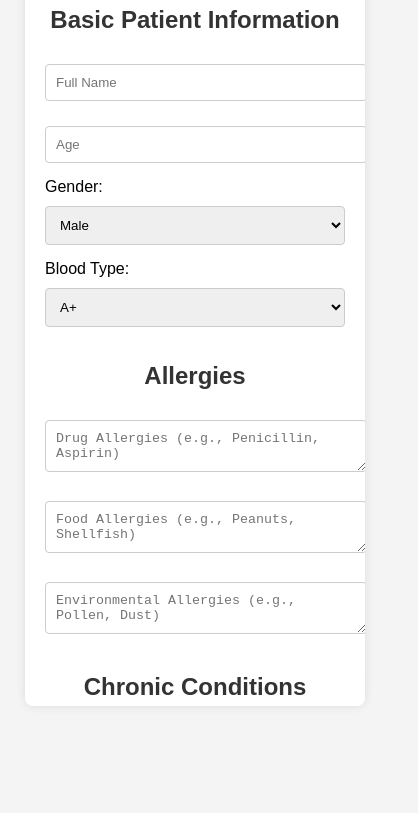
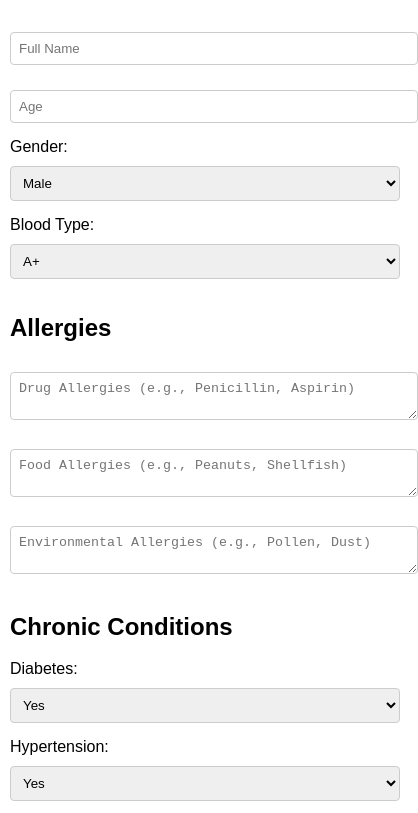
Before and after one commit to AmitR2001/demo_nfc4, a plain HTML site: page write.html in a window 390 px wide. Shown: the part 116-929 px from the top of the page, 418 px wide, since content can reach past the window. Before the commit the page ends 844 px from the top, so only its background shows below. Drawn offline with Linux system fonts and the light colour scheme.

```diff
--- a/write.html
+++ b/write.html
@@ -7,26 +7,15 @@
     <style>
         body {
             font-family: Arial, sans-serif;
-            background-color: #f4f4f4;
             margin: 0;
             padding: 0;
-            display: flex;
-            justify-content: center;
-            align-items: center;
-            height: 100vh;
+            box-sizing: border-box;
         }
         .container {
-            background-color: #fff;
+            width: 100%;
+            max-width: 600px;
+            margin: 0 auto;
             padding: 20px;
-            border-radius: 8px;
-            box-shadow: 0 0 10px rgba(0, 0, 0, 0.1);
-            width: 300px;
-            overflow-y: auto;
-            max-height: 90vh;
-        }
-        h1, h2 {
-            text-align: center;
-            color: #333;
         }
         input, select, textarea {
             width: 100%;
@@ -51,20 +40,23 @@
             text-align: center;
             color: #333;
         }
-
         .form-control {
             margin-bottom: 15px;
         }
         .btn {
             margin-bottom: 10px;
         }
-        @media (max-width: 768px) {
-            .form-control, .btn {
-                width: 100%;
-                margin-bottom: 15px;
+        @media (max-width: 600px) {
+            .container {
+                padding: 10px;
+            }
+            input, select, textarea {
+                padding: 8px;
+            }
+            button {
+                padding: 8px;
             }
         }
-
     </style>
 </head>
 <body>
```
